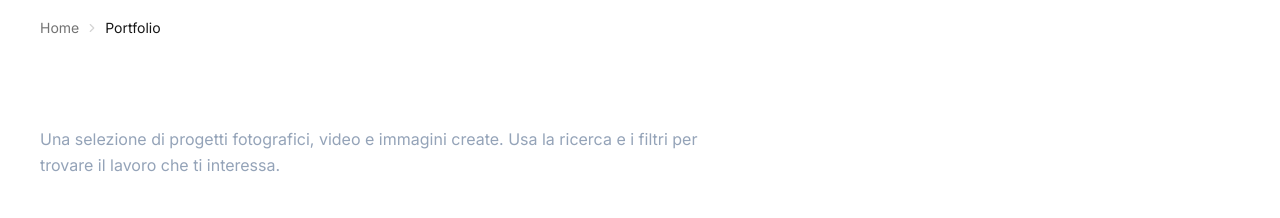
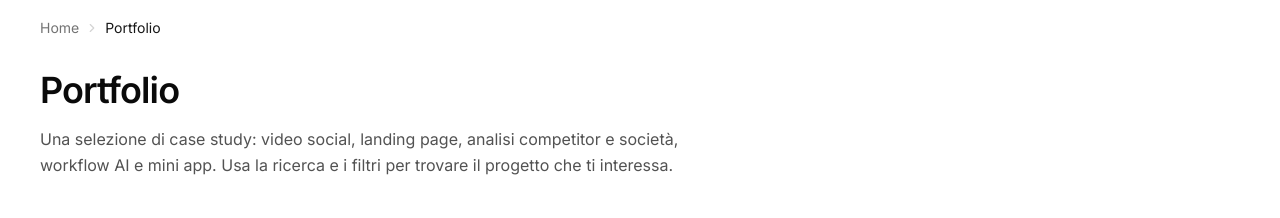
Before and after one commit to Camilla86/Camilla-Patrizi-Portfolio, a Next.js app: page /portfolio in a window 1280 px wide. Shown: the part 127-345 px from the top of the page. Built offline with nearby package versions, Linux system fonts and the light colour scheme; no server answers.

Commit message:
Portfolio: nuovo copy per i case study digitali

```diff
--- a/src/app/portfolio/page.tsx
+++ b/src/app/portfolio/page.tsx
@@ -9,7 +9,7 @@ import { buildMetadata } from '@/lib/seo';
 export const metadata: Metadata = buildMetadata({
   title: 'Portfolio',
   description:
-    'Catalogo completo dei lavori: foto, video e immagini create. Cerca, filtra per categoria o tipo di media e ordina i progetti.',
+    'Case study di progetti digitali: video social, landing page, analisi competitor e società, workflow AI e mini app. Cerca, filtra e sfoglia i progetti.',
   path: '/portfolio',
 });
 
@@ -18,14 +18,14 @@ export default function PortfolioPage() {
     <div className="section-container py-16">
       <Breadcrumb items={[{ label: 'Home', href: '/' }, { label: 'Portfolio' }]} />
 
-      <h1 className="text-3xl font-semibold tracking-tight text-white sm:text-4xl">Portfolio</h1>
-      <p className="mt-4 max-w-2xl text-base leading-relaxed text-slate-400">
-        Una selezione di progetti fotografici, video e immagini create. Usa la ricerca e i filtri per trovare il
-        lavoro che ti interessa.
+      <h1 className="text-3xl font-semibold tracking-tight text-neutral-950 sm:text-4xl">Portfolio</h1>
+      <p className="mt-4 max-w-2xl text-base leading-relaxed text-neutral-600">
+        Una selezione di case study: video social, landing page, analisi competitor e società, workflow AI e mini
+        app. Usa la ricerca e i filtri per trovare il progetto che ti interessa.
       </p>
 
       <div className="mt-10">
-        <Suspense fallback={<p className="text-slate-500">Caricamento portfolio…</p>}>
+        <Suspense fallback={<p className="text-neutral-500">Caricamento portfolio…</p>}>
           <PortfolioGrid items={portfolioItems} categories={categories} />
         </Suspense>
       </div>
```
